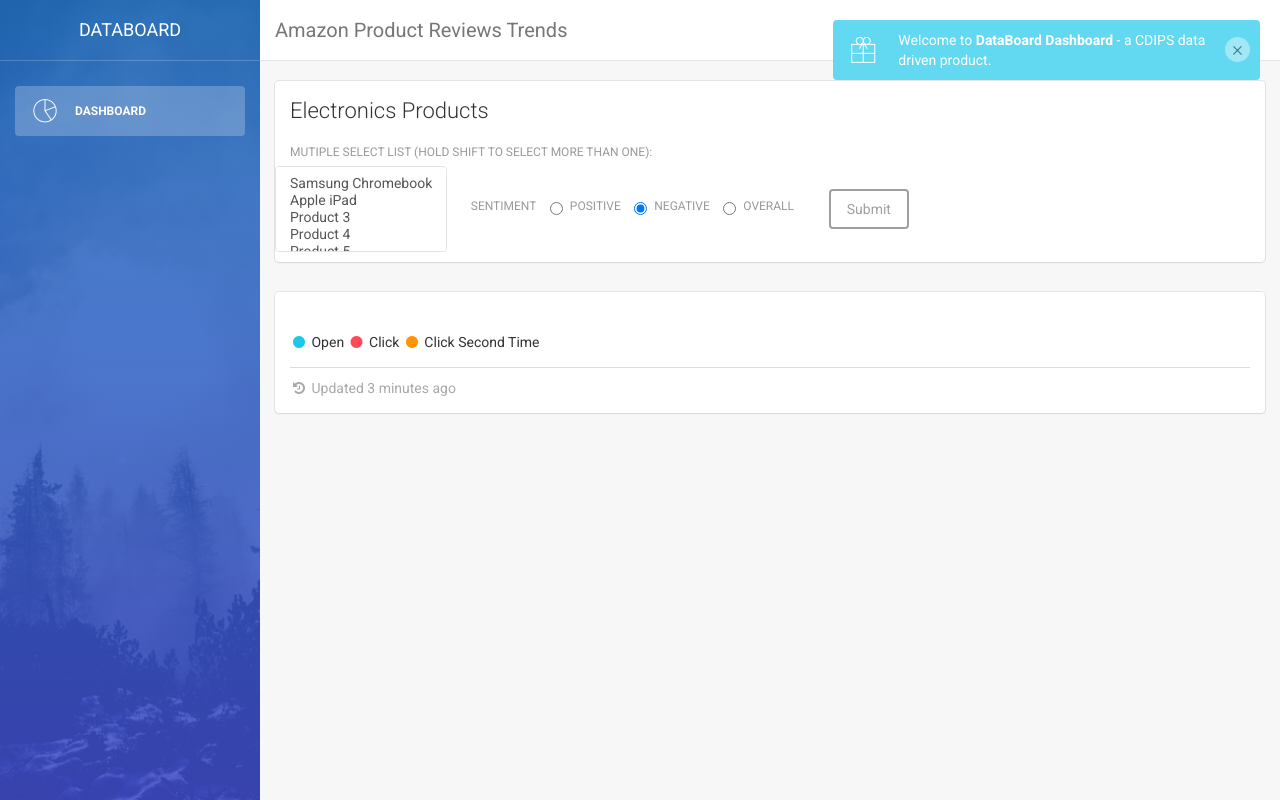
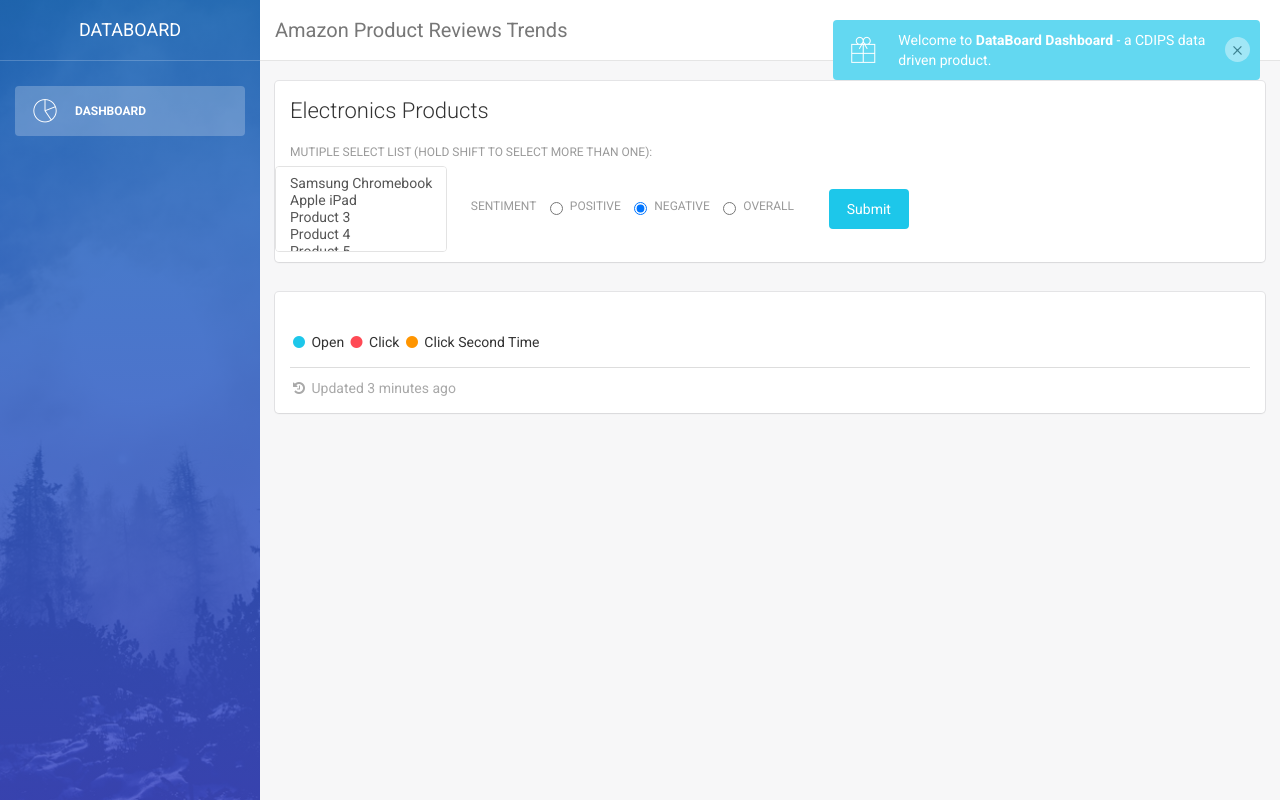
Before and after one commit to CDIPSDataScience2016/cdips-datawicked, a Flask app: template app/templates/dashboard.html in a window 1280 px wide. Run offline with Flask 2, Linux system fonts and the light colour scheme; the template is opened without the code that fills it, so the values that code supplies are empty; parts of the project's set-up code (start-up, migrations or seed data) failed here and were passed over; some libraries are stand-ins or nearby versions.

Commit message:
updated form oriention

```diff
--- a/app/templates/dashboard.html
+++ b/app/templates/dashboard.html
@@ -115,7 +115,7 @@
                         Overall</label>
                </div>
                 &nbsp;&nbsp;&nbsp;&nbsp;&nbsp;&nbsp;&nbsp;&nbsp;
-                <button type="submit" class="btn btn-default">Submit</button>
+                <button type="submit" class="btn btn-fill btn-info btn-default">Submit</button>
              </div>
           </form>
 <!--
@@ -123,7 +123,7 @@
                       <option value="Samsung Chromebook">Samsung Chromebook</option>
                       <option value="Apple iPad">Apple iPad</option>
                   </select>
-                  btn btn-fill btn-default btn-info
+                  btn  btn-default btn-info
 
 
 	    <div class="content">
```
